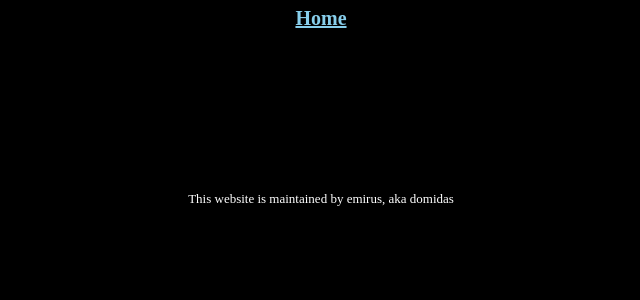
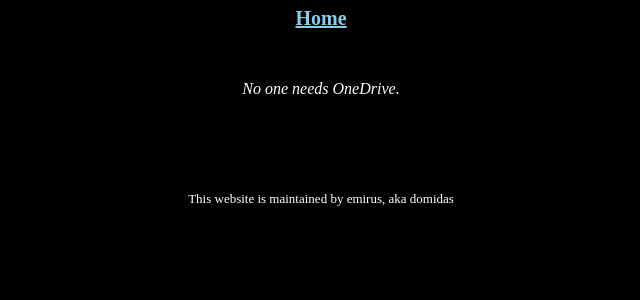
Before and after one commit to domidas/domidas.github.io, a Jekyll site: the page built from launchpad.md, in a window 1280 px wide. Shown: the top 300 px of the page, without its empty margins (319-959 px from the left). Built offline with Jekyll 4.4.1, drawn with Linux system fonts in a browser that asks for light colours; our own code applies the rules of GitHub Pages for plain Markdown files.

Commit message:
Update launchpad.md

```diff
--- a/launchpad.md
+++ b/launchpad.md
@@ -1,6 +1,6 @@
 <!DOCTYPE HTML>
 <HEAD>
 <BODY>
-<i>No one needs OneDrive.</i>
+<i style="color:white;">No one needs OneDrive.</i>
 </BODY>
 </HEAD>
```
